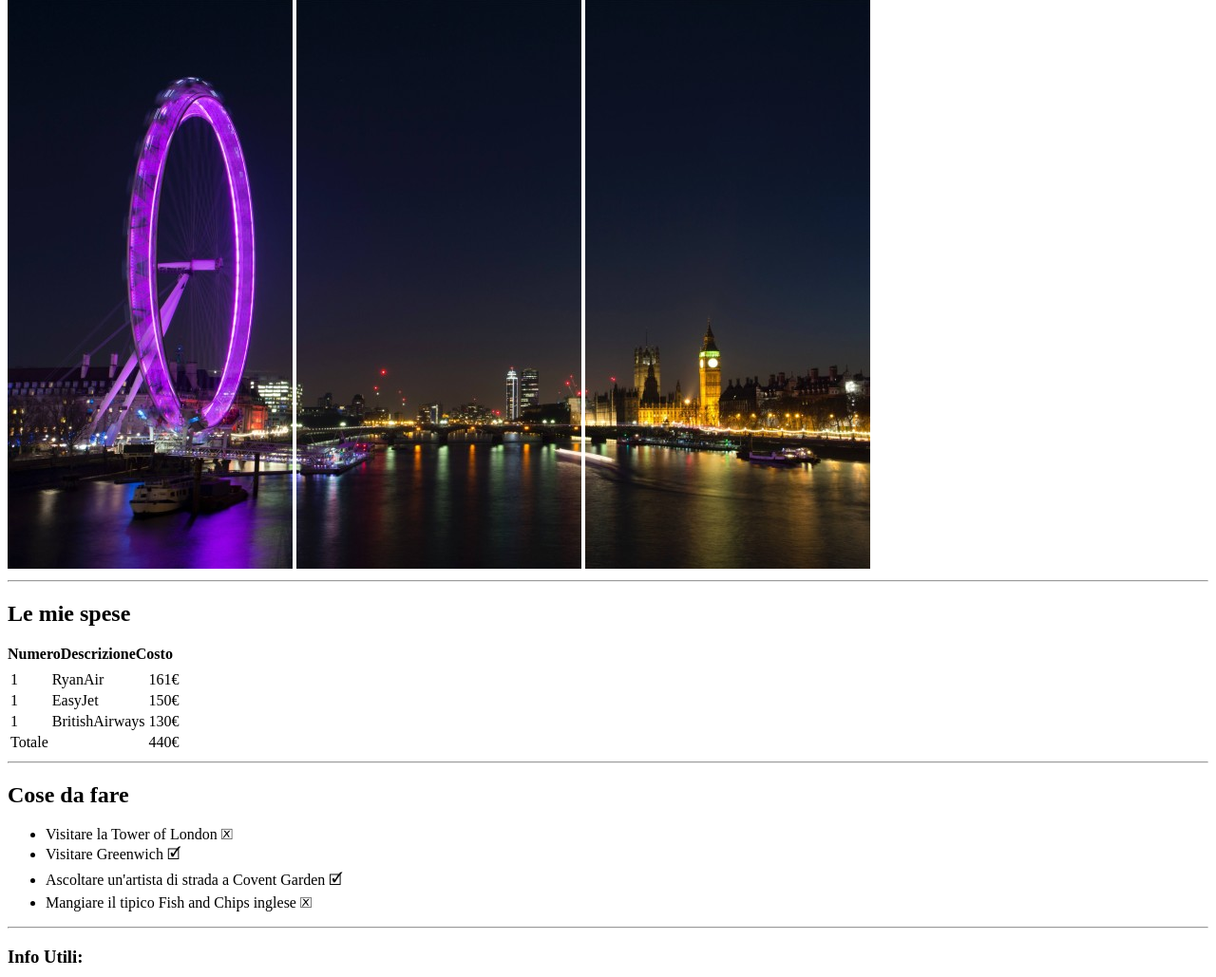
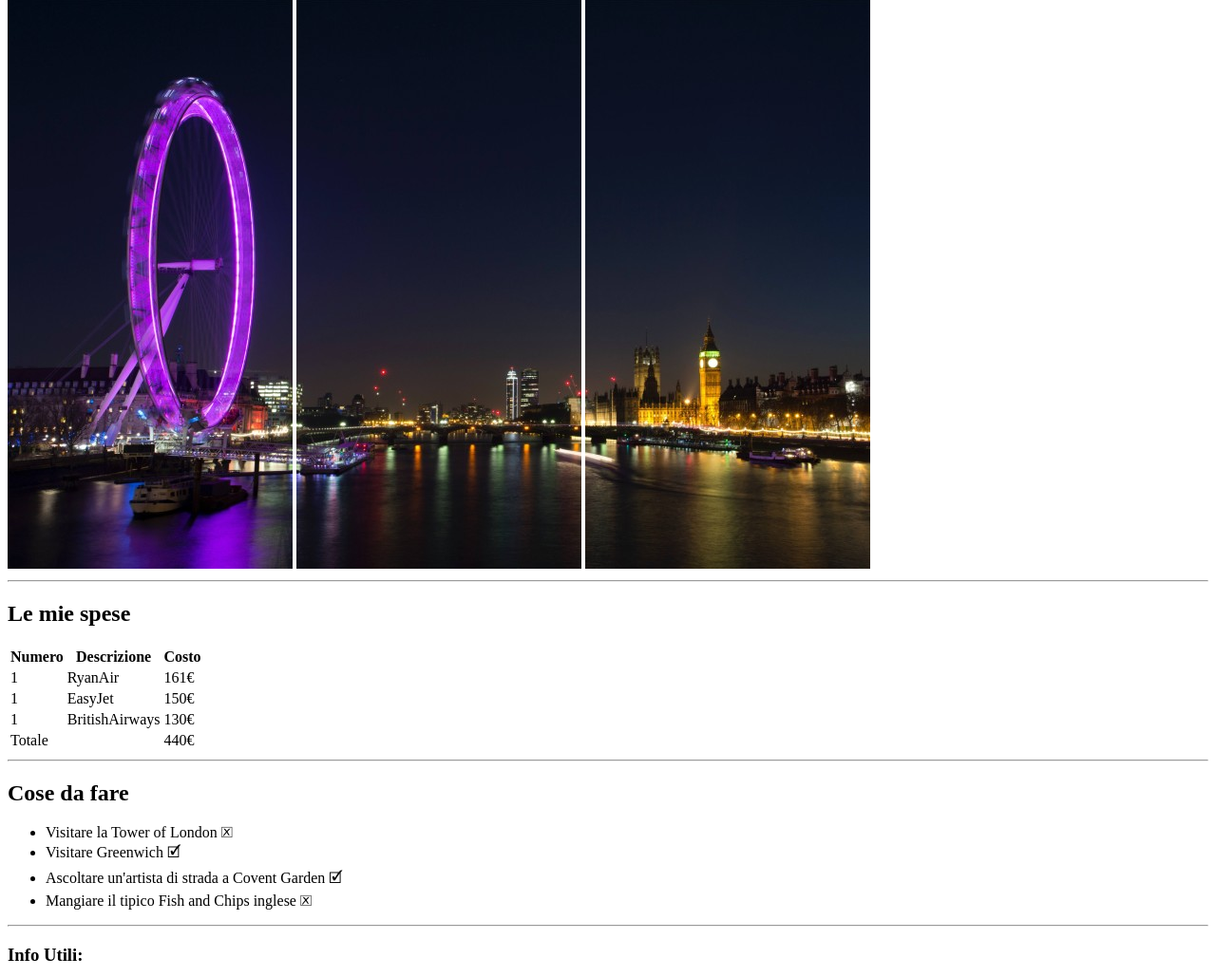
Before and after one commit to Ele-nonsochi/html-london-trip, a plain HTML site: page index.html in a window 1280 px wide. Shown: the part 68-1097 px from the top of the page at 95% size. Drawn offline with Linux system fonts and the light colour scheme.

Commit message:
modifica alla tabella e correzione errori

```diff
--- a/index.html
+++ b/index.html
@@ -13,7 +13,7 @@
             <h1>Il Mio Viaggio a Londra</h1>
             <img src="img/pexels-bill-emrich-230794-0.jpg" alt="image">
             <img src="img/pexels-bill-emrich-230794-1.jpg" alt="image">
-            <img src="img/pexels-bill-emrich-230794-2.jpg" alt=image">
+            <img src="img/pexels-bill-emrich-230794-2.jpg" alt="image">
         </section>
         <hr>
     </header>
@@ -25,24 +25,32 @@
             <h2>Le mie spese</h2>
             <table>
                 <thead>
-                    <tr><strong>Numero</strong></tr>
-                    <tr><strong>Descrizione</strong></tr>
-                    <tr><strong>Costo</strong></tr>
+                    <tr>
+                        <th><strong>Numero</strong></th>
+                        <th><strong>Descrizione</strong></th>
+                        <th><strong>Costo</strong></th>
+                    </tr>
                 </thead>
                 <tbody>
+                    <tr>
                         <td>1</td>
                         <td>RyanAir</td>
                         <td>161€</td>
+                    </tr>
                 </tbody>
                 <tbody>
+                    <tr>
                         <td>1</td>
                         <td>EasyJet</td>
                         <td>150€</td>
+                    </tr>
                 </tbody>
                 <tbody>
+                    <tr>
                         <td>1</td>
                         <td>BritishAirways</td>
                         <td>130€</td>
+                    </tr>
                 </tbody>
                 <tfoot>
                     <tr>
```
Lines whose indentation alone changed are shown as unchanged.
